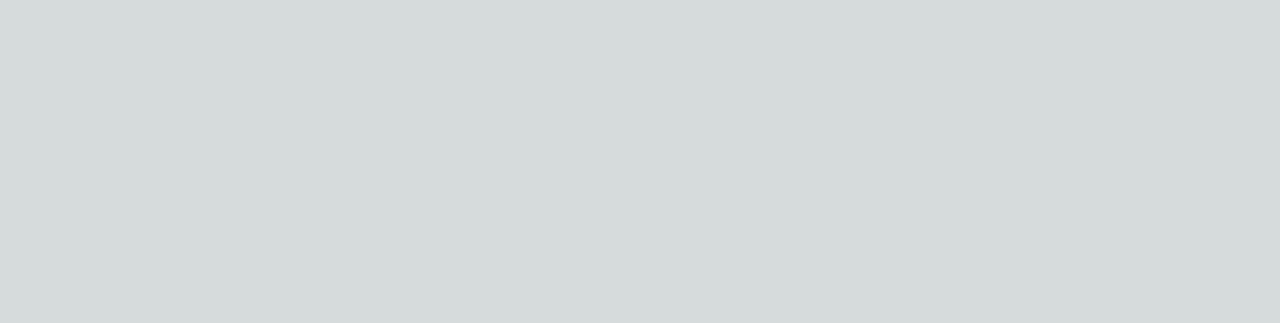
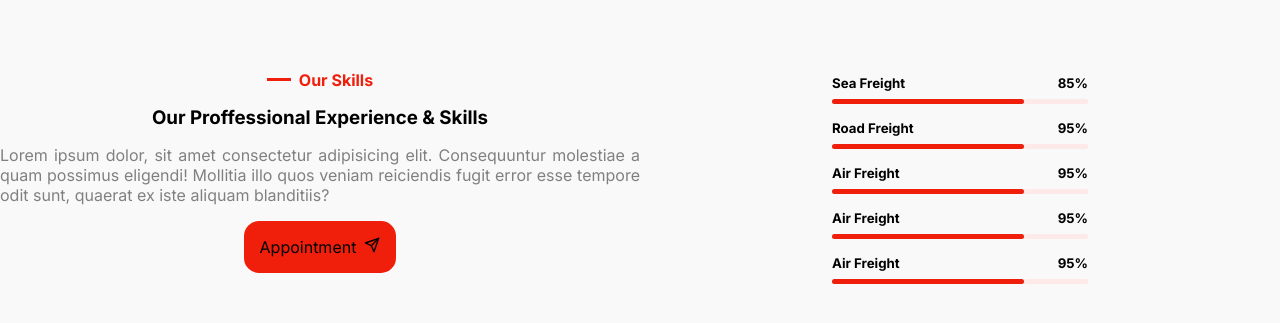
Before and after one commit to peterochieng/relocation-movers, a Next.js app: page / in a window 1280 px wide. Shown: the part 3021-3344 px from the top of the page. Before the commit the page ends 2952 px from the top, so only its background shows below. Built offline with nearby package versions, Linux system fonts and the light colour scheme.

Commit message:
Skills section added

```diff
--- a/package.json
+++ b/package.json
@@ -9,6 +9,8 @@
     "lint": "next lint"
   },
   "dependencies": {
+    "@chakra-ui/layout": "^2.3.0",
+    "@chakra-ui/slider": "^2.1.0",
     "@types/node": "20.4.10",
     "@types/react": "18.2.20",
     "@types/react-dom": "18.2.7",
@@ -18,6 +20,10 @@
     "react": "18.2.0",
     "react-dom": "18.2.0",
     "react-icons": "^4.10.1",
+    "react-slider": "^2.0.6",
     "typescript": "5.1.6"
+  },
+  "devDependencies": {
+    "@types/react-slider": "^1.3.1"
   }
 }
--- a/src/app/layout.tsx
+++ b/src/app/layout.tsx
@@ -5,6 +5,7 @@ import { Inter } from 'next/font/google'
 import WhoWeAre from '@/components/whoweare/WhoWeAre'
 import OurServices from '@/components/ourservices/OurServices'
 import WhatWeDo from '@/components/whatwedo/WhatWeDo'
+import OurSkills from '@/components/ourskills/OurSkills'
 
 const inter = Inter({ subsets: ['latin'] })
 
@@ -22,6 +23,7 @@ export default function RootLayout({children,}: {children: React.ReactNode}) {
         <WhoWeAre></WhoWeAre>
         <OurServices></OurServices>
         <WhatWeDo></WhatWeDo>
+        <OurSkills></OurSkills>
         </body>
     </html>
   )
--- a/src/components/ourskills/OurSkills.tsx
+++ b/src/components/ourskills/OurSkills.tsx
@@ -0,0 +1,94 @@
+
+import React, { useState } from "react";
+import styles from "./ourskilss.module.scss";
+import { FiSend } from "react-icons/fi";
+
+const OurSkills = () => {
+  return (
+    <div className={styles.OurSkills}>
+      <div className={styles.OurSkills__content}>
+        <div className={styles.OurSkills__skils}>
+          <div className={styles.OurSkills__title}>
+            <span className={styles.OurSkills__title_line}></span>
+            <h4>Our Skills</h4>
+          </div>
+
+          <h3>Our Proffessional Experience & Skills</h3>
+
+          <p>
+            Lorem ipsum dolor, sit amet consectetur adipisicing elit.
+            Consequuntur molestiae a quam possimus eligendi! Mollitia illo quos
+            veniam reiciendis fugit error esse tempore odit sunt, quaerat ex
+            iste aliquam blanditiis?
+          </p>
+
+          <span className={styles.OurSkills__button}>
+            <a href="">Appointment</a>
+            <span className={styles.OurSkills__icon}>
+              <FiSend></FiSend>
+            </span>
+          </span>
+        </div>
+
+        <div className={styles.OurSkills__rating}>
+          <div className={styles.OurSkills__rating_pro}>
+            <h5>
+              Sea Freight <span>85%</span>
+            </h5>
+
+            <div className={styles.ourskills__rater}>
+              <span className={styles.ourskills__rating_pro_line_1}></span>
+              <span className={styles.ourskills__rating_pro_line_2}></span>
+            </div>
+          </div>
+
+          <div className={styles.OurSkills__rating_pro}>
+            <h5>
+              Road Freight <span>95%</span>
+            </h5>
+
+            <div className={styles.ourskills__rater}>
+              <span className={styles.ourskills__rating_pro_line_1}></span>
+              <span className={styles.ourskills__rating_pro_line_2}></span>
+            </div>
+          </div>
+
+          <div className={styles.OurSkills__rating_pro}>
+            <h5>
+              Air Freight <span>95%</span>
+            </h5>
+
+            <div className={styles.ourskills__rater}>
+              <span className={styles.ourskills__rating_pro_line_1}></span>
+              <span className={styles.ourskills__rating_pro_line_2}></span>
+            </div>
+          </div>
+
+          <div className={styles.OurSkills__rating_pro}>
+            <h5>
+              Air Freight <span>95%</span>
+            </h5>
+
+            <div className={styles.ourskills__rater}>
+              <span className={styles.ourskills__rating_pro_line_1}></span>
+              <span className={styles.ourskills__rating_pro_line_2}></span>
+            </div>
+          </div>
+
+          <div className={styles.OurSkills__rating_pro}>
+            <h5>
+              Air Freight <span>95%</span>
+            </h5>
+
+            <div className={styles.ourskills__rater}>
+              <span className={styles.ourskills__rating_pro_line_1}></span>
+              <span className={styles.ourskills__rating_pro_line_2}></span>
+            </div>
+          </div>
+        </div>
+      </div>
+    </div>
+  );
+};
+
+export default OurSkills;
--- a/src/components/ourskills/ourskilss.module.scss
+++ b/src/components/ourskills/ourskilss.module.scss
@@ -0,0 +1,103 @@
+@import "../../styles/_variable";
+
+.OurSkills {
+  display: flex;
+  align-items: center;
+  justify-content: center;
+  height: 60vh;
+  width: 100%;
+
+  .OurSkills__content {
+    background-color: $section-background;
+    display: flex;
+    height: 60vh;
+    width: 100%;
+    flex-direction: row;
+    justify-content: center;
+
+    .OurSkills__skils {
+      display: flex;
+      align-items: center;
+      justify-content: center;
+      flex-direction: column;
+      width: 50%;
+      gap: 1rem;
+
+      .OurSkills__title {
+        display: flex;
+        align-items: center;
+        justify-content: center;
+        gap: 0.5rem;
+
+        color: $background-color-main;
+
+        .OurSkills__title_line {
+          height: 3px;
+          width: 1.5rem;
+          background-color: $background-color-main;
+        }
+      }
+
+      h3 {
+        color: $black;
+      }
+
+      p {
+        display: flex;
+        align-items: center;
+        color: $white-passive;
+        text-align: justify;
+        align-self: center;
+      }
+
+      .OurSkills__button {
+        display: flex;
+        flex-direction: row;
+        align-items: center;
+        justify-content: space-between;
+        gap: 0.5rem;
+        align-self: center;
+        padding: 1rem;
+
+        background-color: $background-color-main;
+        border-radius: 15px;
+      }
+    }
+
+    .OurSkills__rating {
+      display: flex;
+      flex-direction: column;
+      align-items: center;
+      width: 50%;
+      color: $black;
+      justify-content: center;
+
+      .OurSkills__rating_pro {
+        display: flex;
+        flex-direction: column;
+        gap: 0.5rem;
+        margin-top: 1rem;
+
+        h5 {
+          display: flex;
+          justify-content: space-between;
+        }
+        .ourskills__rater {
+          display: flex;
+          .ourskills__rating_pro_line_1 {
+            width: calc(100vw - 85vw);
+            height: 5px;
+            border-radius: 3px;
+            background-color: $background-color-main;
+          }
+          .ourskills__rating_pro_line_2 {
+            width: calc(100vw - 95vw);
+            height: 5px;
+            border-radius: 3px;
+            background-color: $background-color-light;
+          }
+        }
+      }
+    }
+  }
+}
```
Also changed, not shown: 1 other file (tests, documents, lock files or other folders).
